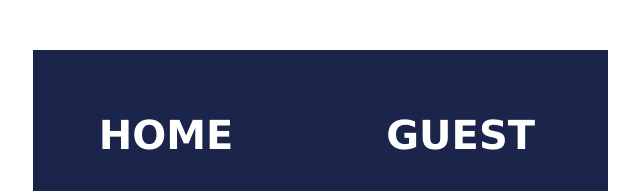
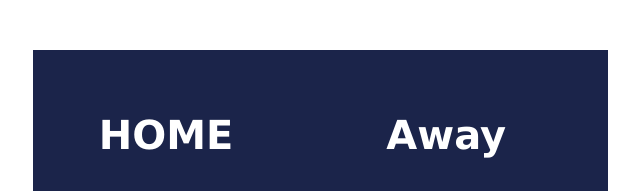
Before and after one commit to karthikb800/score-board-scrimba, a website built with Vite: page Scrim-s04k019/index.html in a window 1280 px wide. Shown: the top 191 px of the page, without its empty margins (320-960 px from the left). Built offline with nearby package versions, Linux system fonts and the light colour scheme; a web font is replaced by a local one.

Commit message:
header changing
Changed the "Guest" header to "Away"

```diff
--- a/Scrim-s04k019/index.html
+++ b/Scrim-s04k019/index.html
@@ -24,7 +24,7 @@
             </div>
              <div class="right">
                 <div class="Home-Title">
-                    <h3 class="Title">GUEST</h3>
+                    <h3 class="Title">Away</h3>
                 </div>
 
                 <div class="Title-score-box">
```
